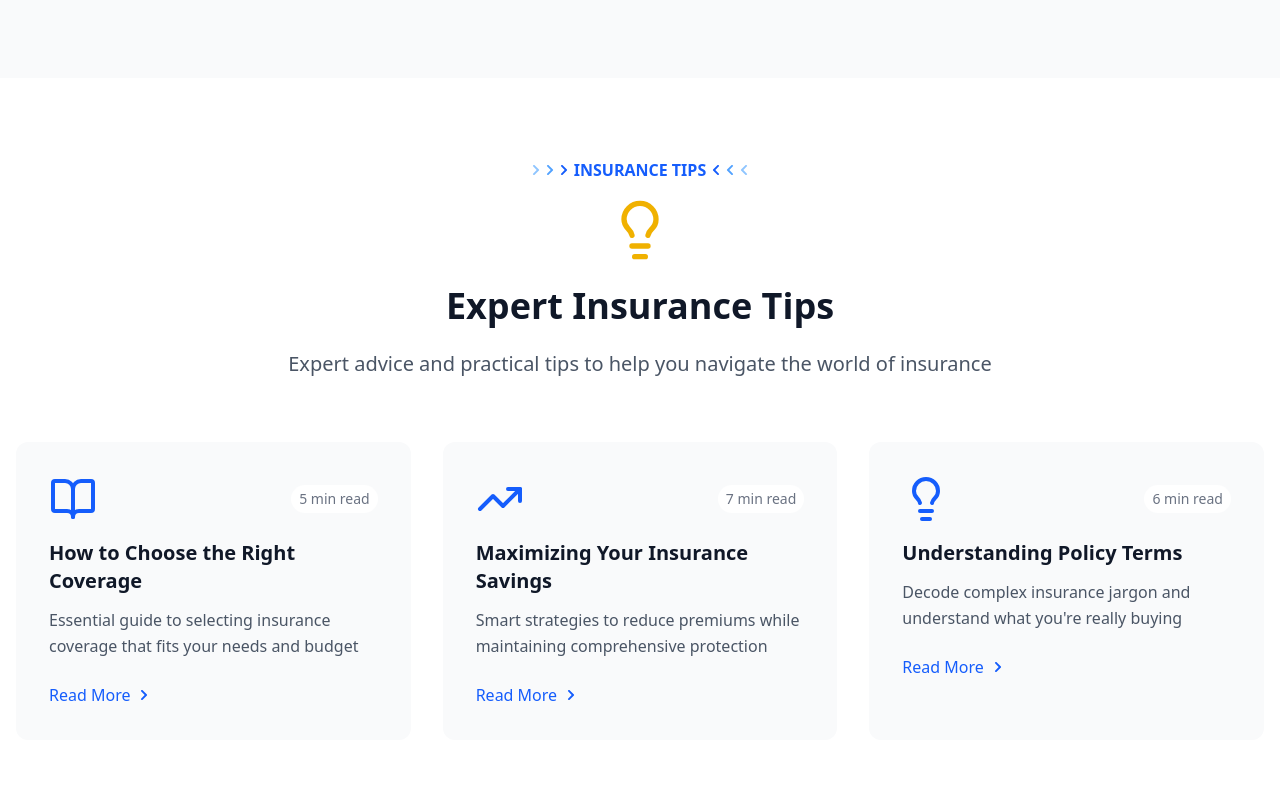
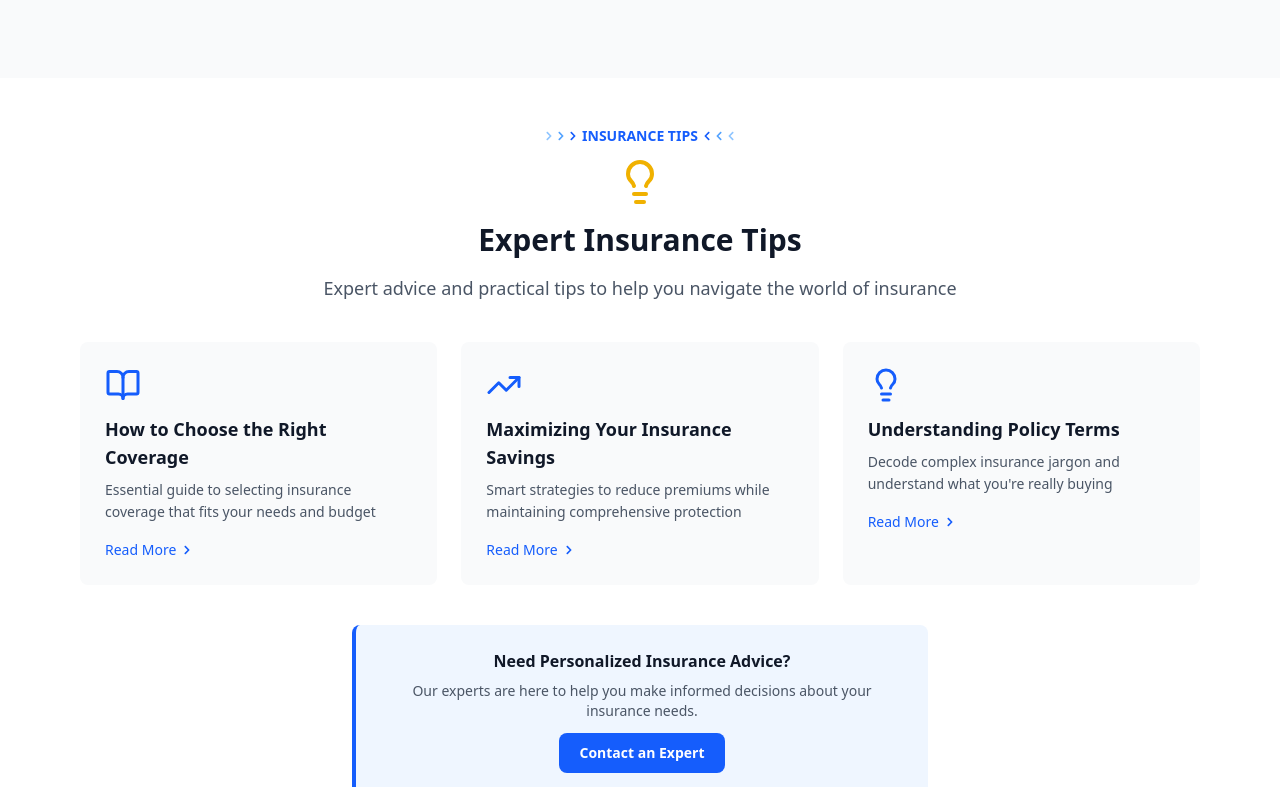
Before and after one commit to G-Bryan237/insurance-service, a Next.js app: page / in a window 1280 px wide. Shown: the part 7029-7816 px from the top of the page. Built offline with nearby package versions, Linux system fonts and the light colour scheme.

Commit message:
remove time read and section size

```diff
--- a/components/InsuranceTips.tsx
+++ b/components/InsuranceTips.tsx
@@ -9,72 +9,66 @@ export function InsuranceTips() {
     {
       title: "How to Choose the Right Coverage",
       summary: "Essential guide to selecting insurance coverage that fits your needs and budget",
-      icon: BookOpen,
-      readTime: "5 min read"
+      icon: BookOpen
     },
     {
       title: "Maximizing Your Insurance Savings",
       summary: "Smart strategies to reduce premiums while maintaining comprehensive protection",
-      icon: TrendingUp,
-      readTime: "7 min read"
+      icon: TrendingUp
     },
     {
       title: "Understanding Policy Terms",
       summary: "Decode complex insurance jargon and understand what you're really buying",
-      icon: Lightbulb,
-      readTime: "6 min read"
+      icon: Lightbulb
     }
   ];
 
   return (
-    <section id="insurance-tips" className="py-12 lg:py-20 bg-white">
-      <div className="container mx-auto px-4 max-w-7xl">
-        <div className="text-center mb-12 lg:mb-16">
-          <div className="flex items-center justify-center mb-4">
-            <FaChevronRight className="w-3 h-3 text-blue-300 mr-0.5" />
-            <FaChevronRight className="w-3 h-3 text-blue-400 mr-0.5" />
-            <FaChevronRight className="w-3 h-3 text-blue-600 mr-1" />
-            <p className="text-blue-600 font-semibold text-sm lg:text-base">INSURANCE TIPS</p>
-            <FaChevronLeft className="w-3 h-3 text-blue-600 ml-1" />
-            <FaChevronLeft className="w-3 h-3 text-blue-400 ml-0.5" />
-            <FaChevronLeft className="w-3 h-3 text-blue-300 ml-0.5" />
+    <section id="insurance-tips" className="py-8 lg:py-12 bg-white">
+      <div className="container mx-auto px-4 max-w-6xl">
+        <div className="text-center mb-8 lg:mb-10">
+          <div className="flex items-center justify-center mb-3">
+            <FaChevronRight className="w-2.5 h-2.5 text-blue-300 mr-0.5" />
+            <FaChevronRight className="w-2.5 h-2.5 text-blue-400 mr-0.5" />
+            <FaChevronRight className="w-2.5 h-2.5 text-blue-600 mr-1" />
+            <p className="text-blue-600 font-semibold text-xs lg:text-sm">INSURANCE TIPS</p>
+            <FaChevronLeft className="w-2.5 h-2.5 text-blue-600 ml-1" />
+            <FaChevronLeft className="w-2.5 h-2.5 text-blue-400 ml-0.5" />
+            <FaChevronLeft className="w-2.5 h-2.5 text-blue-300 ml-0.5" />
           </div>
-          <Lightbulb className="w-12 h-12 lg:w-16 lg:h-16 text-yellow-500 mx-auto mb-4 lg:mb-6" />
-          <h2 className="text-2xl lg:text-4xl font-bold text-gray-900 mb-4 lg:mb-6">
+          <Lightbulb className="w-10 h-10 lg:w-12 lg:h-12 text-yellow-500 mx-auto mb-3 lg:mb-4" />
+          <h2 className="text-xl lg:text-3xl font-bold text-gray-900 mb-3 lg:mb-4">
             Expert Insurance Tips
           </h2>
-          <p className="text-lg lg:text-xl text-gray-600 max-w-3xl mx-auto">
+          <p className="text-base lg:text-lg text-gray-600 max-w-2xl mx-auto">
             Expert advice and practical tips to help you navigate the world of insurance
           </p>
         </div>
 
-        <div className="grid grid-cols-1 md:grid-cols-2 lg:grid-cols-3 gap-6 lg:gap-8">
+        <div className="grid grid-cols-1 md:grid-cols-2 lg:grid-cols-3 gap-4 lg:gap-6">
           {tips.map((tip, index) => {
             const IconComponent = tip.icon;
             return (
               <article
                 key={index}
-                className="group bg-gray-50 hover:bg-white p-6 lg:p-8 rounded-xl hover:shadow-xl transition-all duration-300 border border-transparent hover:border-blue-100"
+                className="group bg-gray-50 hover:bg-white p-5 lg:p-6 rounded-lg hover:shadow-lg transition-all duration-300 border border-transparent hover:border-blue-100"
               >
-                <div className="flex items-center justify-between mb-4">
-                  <IconComponent className="w-10 h-10 lg:w-12 lg:h-12 text-blue-600 group-hover:text-blue-700 transition-colors" />
-                  <span className="text-xs lg:text-sm text-gray-500 bg-white px-2 py-1 rounded-full">
-                    {tip.readTime}
-                  </span>
+                <div className="flex items-center mb-3">
+                  <IconComponent className="w-8 h-8 lg:w-9 lg:h-9 text-blue-600 group-hover:text-blue-700 transition-colors" />
                 </div>
 
-                <h3 className="text-lg lg:text-xl font-semibold text-gray-900 mb-3 group-hover:text-blue-600 transition-colors">
+                <h3 className="text-base lg:text-lg font-semibold text-gray-900 mb-2 group-hover:text-blue-600 transition-colors">
                   {tip.title}
                 </h3>
 
-                <p className="text-gray-600 text-sm lg:text-base leading-relaxed mb-6">
+                <p className="text-gray-600 text-sm leading-relaxed mb-4">
                   {tip.summary}
                 </p>
 
                 <div className="flex items-center justify-between">
-                  <button className="text-blue-600 hover:text-blue-700 font-medium text-sm lg:text-base transition-colors flex items-center gap-2 group">
+                  <button className="text-blue-600 hover:text-blue-700 font-medium text-sm transition-colors flex items-center gap-1.5 group">
                     Read More
-                    <FaChevronRight className="w-3 h-3 group-hover:translate-x-1 transition-transform" />
+                    <FaChevronRight className="w-2.5 h-2.5 group-hover:translate-x-1 transition-transform" />
                   </button>
                 </div>
               </article>
@@ -83,15 +77,15 @@ export function InsuranceTips() {
         </div>
 
         {/* Call to Action */}
-        <div className="text-center mt-12 lg:mt-16">
-          <div className="bg-blue-50 p-6 lg:p-8 rounded-lg border-l-4 border-blue-600 max-w-2xl mx-auto">
-            <h4 className="font-bold text-gray-900 mb-2 text-base lg:text-lg">
+        <div className="text-center mt-8 lg:mt-10">
+          <div className="bg-blue-50 p-5 lg:p-6 rounded-lg border-l-4 border-blue-600 max-w-xl mx-auto">
+            <h4 className="font-bold text-gray-900 mb-2 text-sm lg:text-base">
               Need Personalized Insurance Advice?
             </h4>
-            <p className="text-gray-600 text-sm lg:text-base mb-4">
+            <p className="text-gray-600 text-xs lg:text-sm mb-3">
               Our experts are here to help you make informed decisions about your insurance needs.
             </p>
-            <button className="bg-blue-600 text-white px-6 py-3 rounded-lg font-semibold hover:bg-blue-700 transition-colors">
+            <button className="bg-blue-600 text-white px-5 py-2.5 rounded-lg font-semibold hover:bg-blue-700 transition-colors text-sm">
               Contact an Expert
             </button>
           </div>
```
